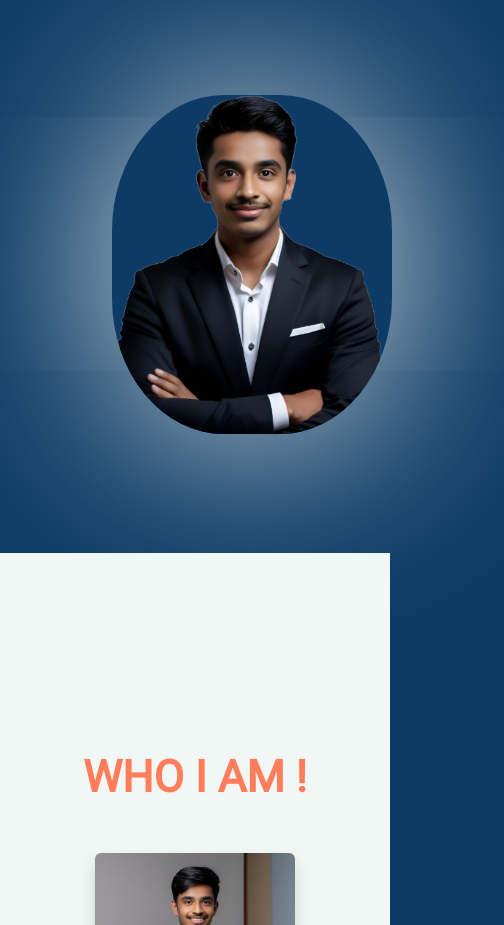
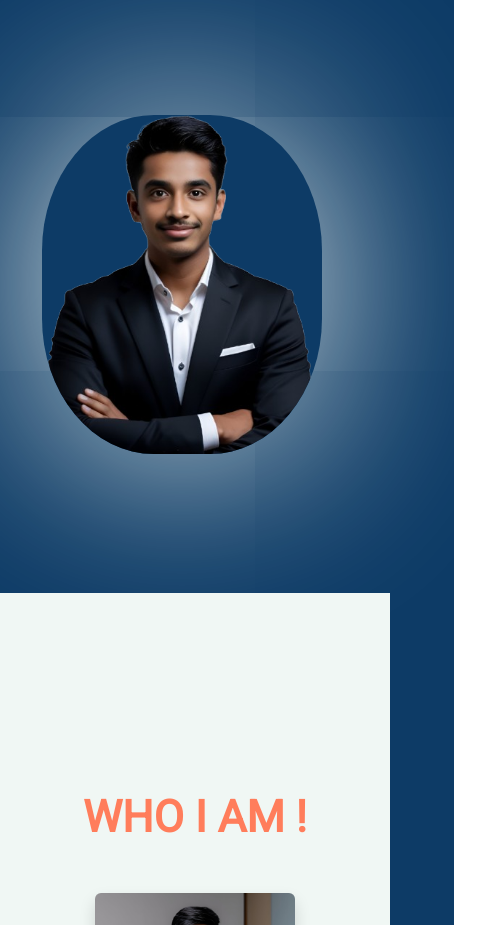
Before and after one commit to Tharukasan/Tharuka_Sandaruwan, a plain HTML site: page index.html in a window 390 px wide. Shown: the part 900-1825 px from the top of the page, 504 px wide, since content can reach past the window. Drawn offline with nearby package versions, Linux system fonts and the light colour scheme.

Commit message:
Styles.css

```diff
--- a/Css/Styles.css
+++ b/Css/Styles.css
@@ -271,7 +271,7 @@ body {
         font-size: 50px;
     }
     .home-img {
-        margin-left: 30px;
+        margin-left: 200px;
         width: 280px;
         height: 280px;
     }
@@ -435,7 +435,9 @@ body {
 @media (max-width: 768px) {
 
     .home-img {
-        margin: 100px;
+        margin-left: 30px;
+        width: 280px;
+        height: 280px;
     }
 
     .about-section-bg {
```
